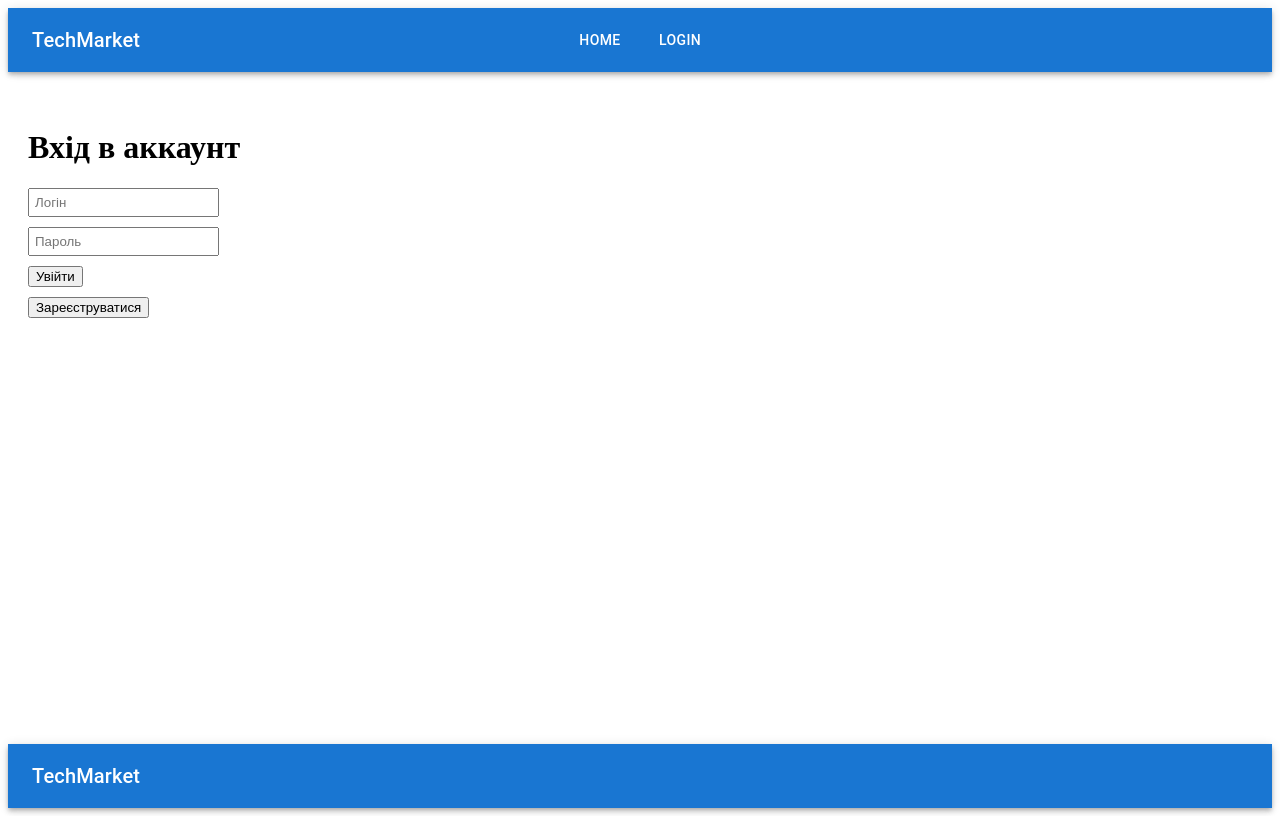
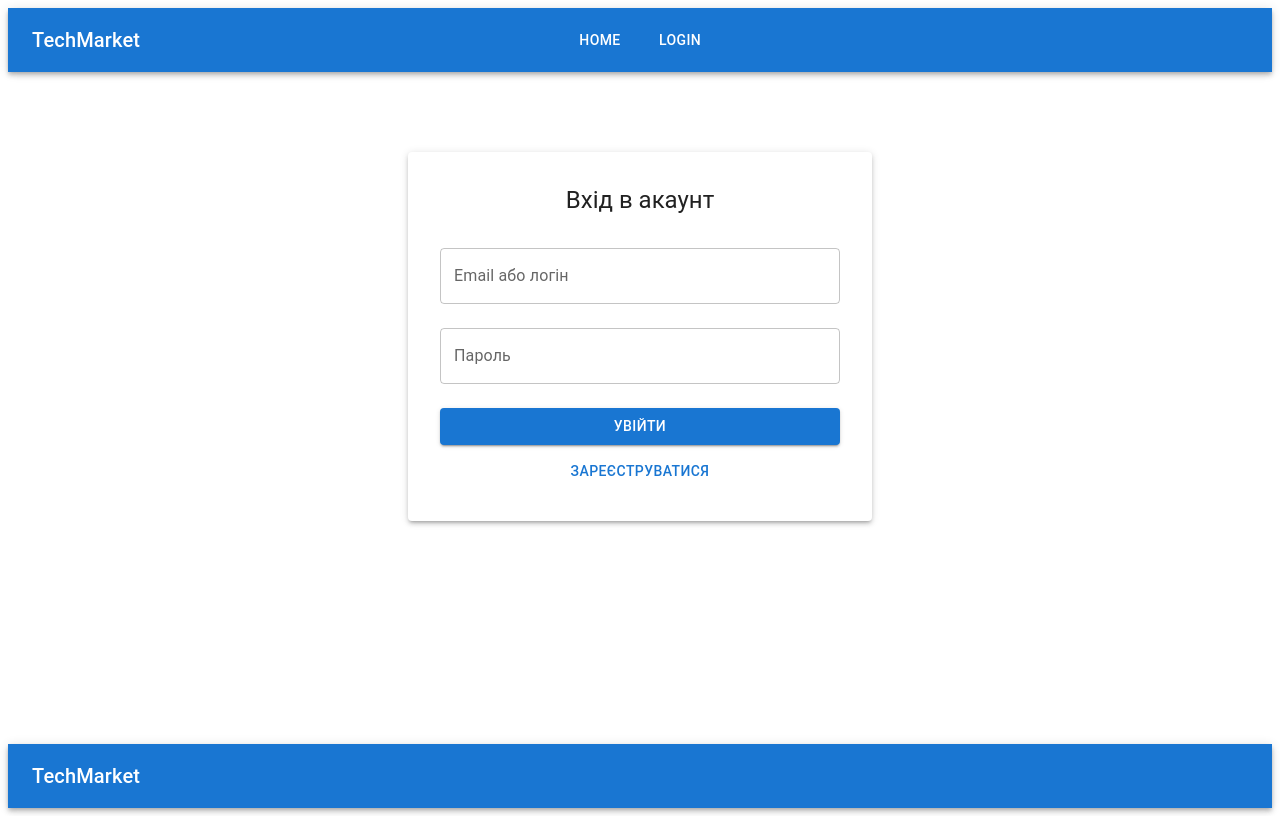
Before and after one commit to MykytaZasorin/marketplace, a React (Vite) app in the folder client/: page /login in a window 1280 px wide. Built offline with nearby package versions, Linux system fonts and the light colour scheme; some icons are missing.

Commit message:
form fixed

```diff
--- a/client/src/components/Login.jsx
+++ b/client/src/components/Login.jsx
@@ -1,5 +1,6 @@
 import { useState } from 'react';
 import { useNavigate } from 'react-router-dom';
+import { Box, Paper, TextField, Button, Typography } from '@mui/material';
 import useAuth from '../hooks/useAuth';
 
 function Login() {
@@ -56,37 +57,60 @@ function Login() {
   };
 
   return (
-    <div style={{ padding: 20 }}>
-      <h1>{isRegister ? 'Реєстрація' : 'Вхід в аккаунт'}</h1>
+    <Box
+      sx={{
+        flex: 1,
+        display: 'flex',
+        alignItems: 'center',
+        justifyContent: 'center',
+        pt: 8,
+      }}
+    >
+      <Paper
+        elevation={3}
+        sx={{
+          width: '100%',
+          maxWidth: 400,
+          p: 4,
+        }}
+      >
+        <Typography variant="h5" mb={2} textAlign="center">
+          {isRegister ? 'Реєстрація' : 'Вхід в акаунт'}
+        </Typography>
+
         <form onSubmit={handleLogin}>
-        <input
-          type="text"
-          placeholder="Логін"
+          <TextField
+            fullWidth
+            label="Email або логін"
+            margin="normal"
             value={email}
             onChange={e => setEmail(e.target.value)}
-          style={{ padding: '5px', marginRight: '10px', marginBottom: '10px' }}
           />
-        <br />
-        <input
+
+          <TextField
+            fullWidth
             type="password"
-          placeholder="Пароль"
+            label="Пароль"
+            margin="normal"
             value={password}
             onChange={e => setPassword(e.target.value)}
-          style={{ padding: '5px', marginBottom: '10px' }}
           />
-        <br />
-        <button type="submit">
+
+          <Button fullWidth type="submit" variant="contained" sx={{ mt: 2 }}>
             {isRegister ? 'Зареєструватися' : 'Увійти'}
-        </button>
+          </Button>
         </form>
 
-      <button
+        <Button
+          fullWidth
+          variant="text"
+          sx={{ mt: 1 }}
           onClick={() => setIsRegister(!isRegister)}
-        style={{ marginTop: '10px' }}
         >
           {isRegister ? 'Увійти' : 'Зареєструватися'}
-      </button>
-    </div>
+        </Button>
+      </Paper>
+    </Box>
   );
 }
 
```
Lines whose indentation alone changed are shown as unchanged.
